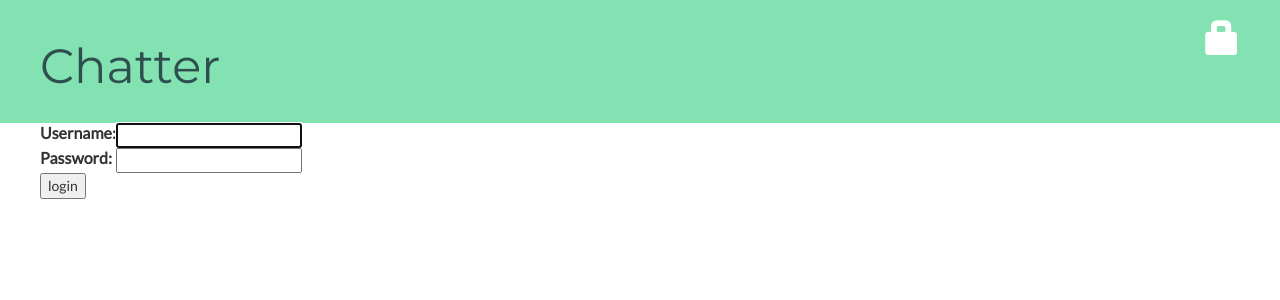
After one commit to cissie/django_blog_project, a Django app: page /accounts/login/ in a window 1280 px wide. The commit adds this page. Shown: the top 300 px of the page. Run offline with Django 3.2, Linux system fonts and the light colour scheme; some libraries are stand-ins or nearby versions.

Commit message:
added login requirements

```diff
--- a/blog/templates/blog/base.html
+++ b/blog/templates/blog/base.html
@@ -11,11 +11,16 @@
 </head>
     <body>
         <div class="header">
-            <a href="{% url 'blog.views.new_post' %}" class="top-menu"><span class="glyphicon glyphicon-plus"></span></a>
-            <h1><a href="">Chatter</a></h1>
+            {% if user.is_authenticated %}
+            <a href="{% url 'new_post' %}" class="top-menu"><span class="glyphicon glyphicon-plus"></span></a>
+            <a href="{% url 'post_draft_list' %}" class="top-menu"><span class="glyphicon glyphicon-edit"></span></a>
+            <p class="top-menu">Hello {{ user.username }}<small>(<a href="{% url 'django.contrib.auth.views.logout' %}">Log out</a>)</small></p>
+            {% else %}
+            <a href="{% url 'django.contrib.auth.views.login' %}" class="top-menu"><span class="glyphicon glyphicon-lock"></span></a>
+            {% endif %}
+            <h1><a href="{% url 'blog.views.post_list' %}">Chatter</a></h1>
         </div>
-
-        <div class="content container">
+        <div class="content">
             <div class="row">
                 <div class="col-md-8">
                 {% block content %}
--- /dev/null
+++ b/blog/templates/registration/login.html
@@ -0,0 +1,26 @@
+{% extends "blog/base.html" %}
+
+{% block content %}
+
+{% if form.errors %}
+<p>Your username and password didn't match. Please try again.</p>
+{% endif %}
+
+<form method="post" action="{% url 'django.contrib.auth.views.login' %}">
+{% csrf_token %}
+<table>
+<tr>
+    <td>{{ form.username.label_tag }}</td>
+    <td>{{ form.username }}</td>
+</tr>
+<tr>
+    <td>{{ form.password.label_tag }}</td>
+    <td>{{ form.password }}</td>
+</tr>
+</table>
+
+<input type="submit" value="login" />
+<input type="hidden" name="next" value="{{ next }}" />
+</form>
+
+{% endblock %}
--- a/blog/urls.py
+++ b/blog/urls.py
@@ -6,4 +6,7 @@ urlpatterns = patterns('',
     url(r'^post/(?P<pk>[0-9]+)/$', views.post_detail),
     url(r'^new/post/$', views.new_post, name='new_post'),
     url(r'^post/(?P<pk>[0-9]+)/edit/$', views.post_edit, name='post_edit'),
+    url(r'^drafts/$', views.post_draft_list, name='post_draft_list'),
+    url(r'^post/(?P<pk>[0-9]+)/publish/$', views.post_publish, name='post_publish'),
+    url(r'^post/(?P<pk>[0-9]+)/remove/$', views.post_remove, name='post_remove'),
 )
--- a/myblog/settings.py
+++ b/myblog/settings.py
@@ -99,6 +99,8 @@ STATICFILES_DIRS = (
     os.path.join(BASE_DIR, "static"),
 )
 
+LOGIN_REDIRECT_URL = '/'
+
 try:
     from .local_settings import *
 except ImportError:
--- a/myblog/urls.py
+++ b/myblog/urls.py
@@ -1,8 +1,15 @@
 from django.conf.urls import patterns, include, url
 from django.contrib import admin
+from django.contrib.auth import views as auth_views
+admin.autodiscover()
 
 urlpatterns = patterns('',
-
     url(r'^admin/', include(admin.site.urls)),
     url(r'', include('blog.urls')),
+    url(r'^accounts/login/$', 'django.contrib.auth.views.login'),
+    url(r'^accounts/logout/$', 'django.contrib.auth.views.logout', {'next_page': '/'}),
+    url(r'^admin/password_reset/$', auth_views.password_reset, name='admin_password_reset'),
+    url(r'^admin/password_reset/done/$', auth_views.password_reset_done, name='password_reset_done'),
+    url(r'^reset/(?P<uidb64>[0-9A-Za-z_\-]+)/(?P<token>.+)/$', auth_views.password_reset_confirm, name='password_reset_confirm'),
+    url(r'^reset/done/$', auth_views.password_reset_complete, name='password_reset_complete'),
 )
```
Also changed, not shown: blog/templates/blog/post_detail.html (+7 -0 lines), blog/templates/blog/post_draft_list.html (added, +11 -0 lines), blog/views.py (+20 -0 lines).
